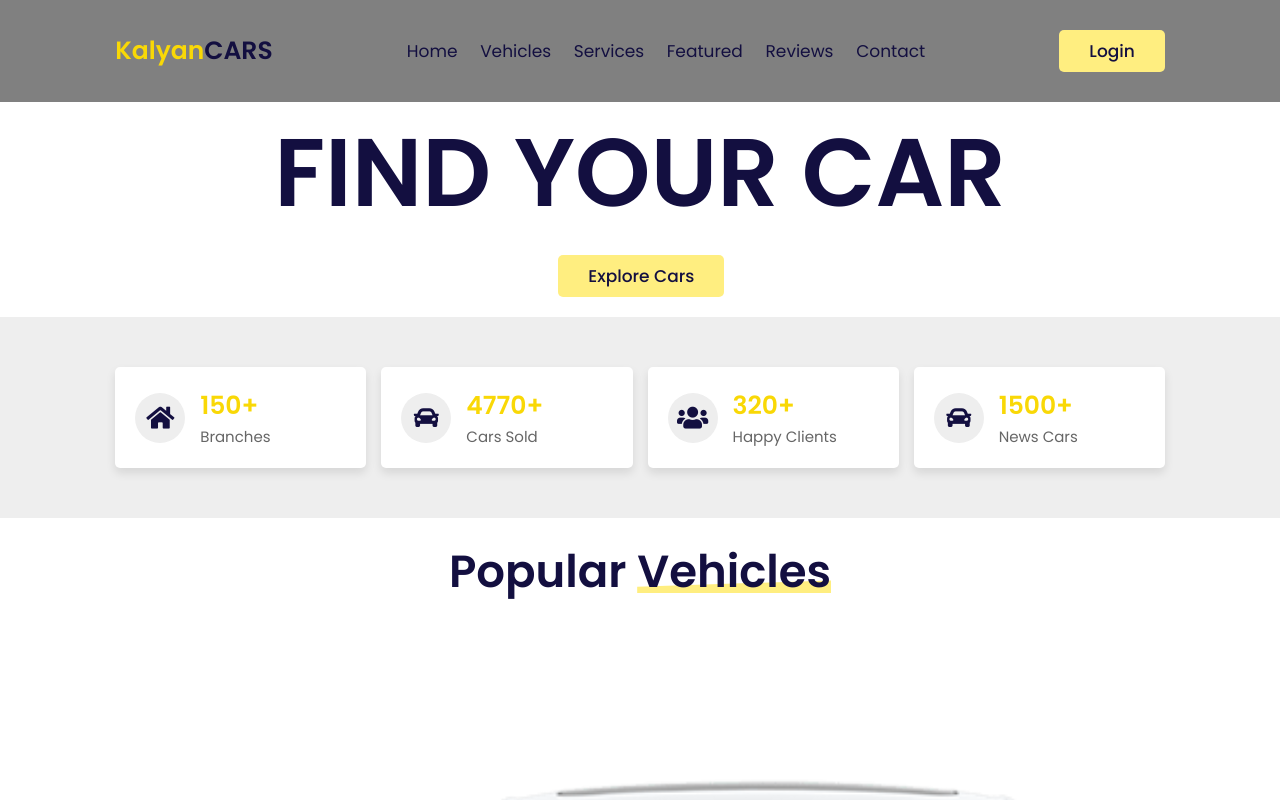
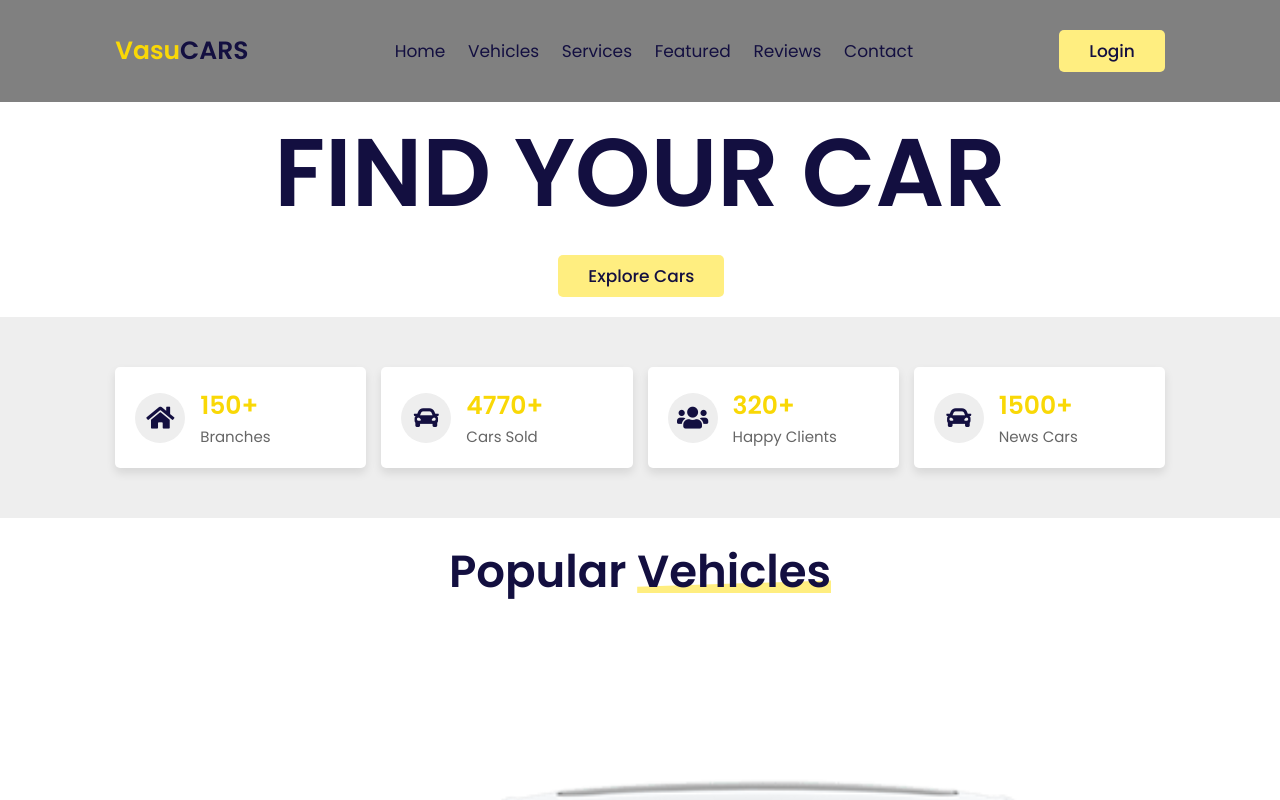
Before and after one commit to vankamallanagavasu/Day-20-cars-real-estate, a plain HTML site: page index.html in a window 1280 px wide. Shown: the top 800 px of the page. Drawn offline with nearby package versions, Linux system fonts and the light colour scheme; files whose address does not match are found by name.

Commit message:
Update index.html

```diff
--- a/index.html
+++ b/index.html
@@ -21,7 +21,7 @@
 
     <div id="menu-btn" class="fas fa-bars"></div>
 
-    <a href="#" class="logo"> <span>Kalyan</span>CARS </a>
+    <a href="#" class="logo"> <span>vasu</span>CARS </a>
 
     <nav class="navbar">
         <a href="#home">home</a>
```
